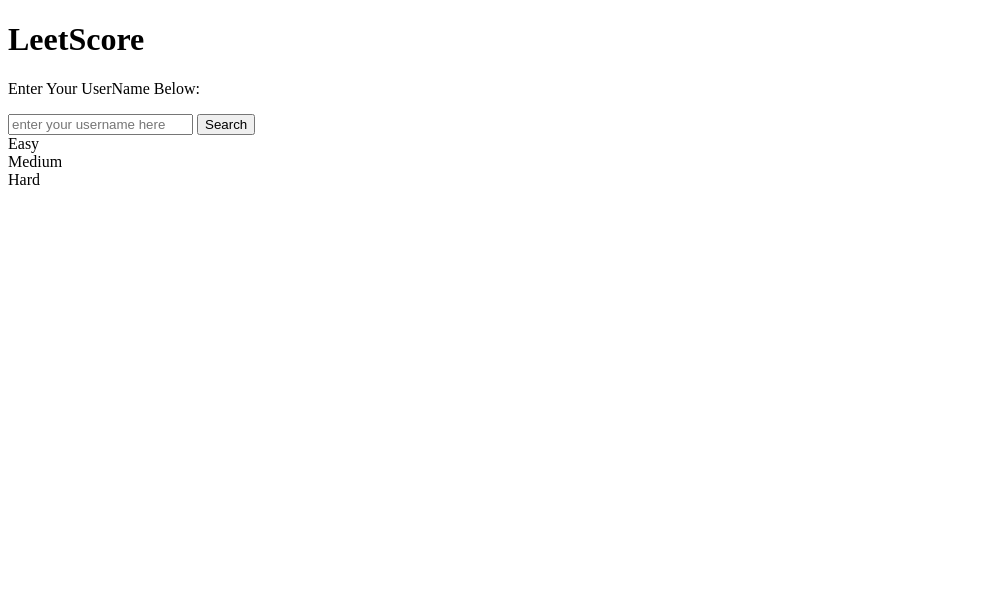
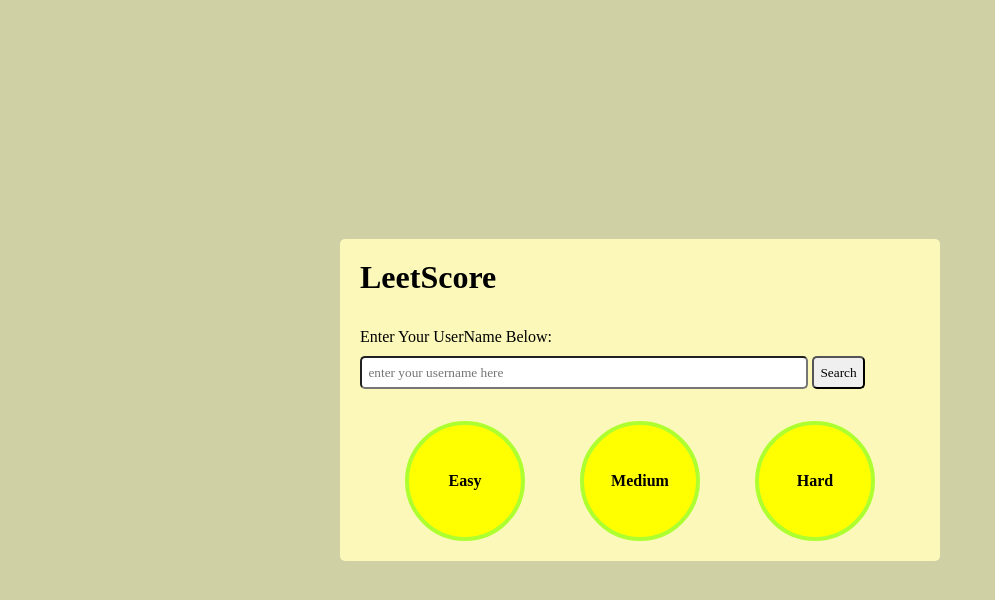
Before and after one commit to vatsaltyagi14/LeetScore, a plain HTML site: page index.html in a window 1280 px wide. Shown: the whole page, without its empty margins (0-995 px from the left). Drawn offline with Linux system fonts and the light colour scheme.

Commit message:
css changes

```diff
--- a/index.html
+++ b/index.html
@@ -26,21 +26,21 @@
         <div class="stats-container">
             <div class="progress">
 
-                <div class="progress_item">
+                <div class="progress_item circle">
                     <div class="easy-progress">
                         <span id = "easy-label"></span>
                         Easy
                     </div>
                 </div>
 
-                <div class="progress_item">
+                <div class="progress_item circle">
                     <div class="medium-progress">
                         <span id = "medium-label"></span>
                         Medium
                     </div>
                 </div>
 
-                <div class="progress_item">
+                <div class="progress_item circle">
                     <div class="Hard-progress">
                         <span id = "Hard-label"></span>
                         Hard
--- a/style.css
+++ b/style.css
@@ -0,0 +1,80 @@
+*{
+    margin:0;
+    padding:0;
+    box-sizing: border-box;
+    font-family: 'Times New Roman', Times, serif;
+}
+
+body{
+    background-color: rgb(208, 208, 165);
+    color: rgb(0, 0, 0);
+    height: 100vh;
+    display: flex;
+    justify-content: center;
+    align-items: center;
+}
+
+.container{
+    display: flex;
+    flex-direction: column;
+    gap: 2rem;
+    background-color: rgb(251, 248, 185);
+    padding: 20px;
+    border-radius: 5px;
+    max-width: 600px;
+    width: 50%;
+
+}
+
+.user-container{
+    display: flex;
+    flex-direction: column;
+    gap: 10px;
+    justify-content: start;
+}
+
+.user-user-inputcontainer{
+    display: flex;
+    justify-content: space-between;
+
+}
+
+#user-input{
+    width: 80%;
+    padding: 0.4rem;
+    border-radius: 5px;
+}
+
+#searchbutton{
+    padding: 0.4rem;
+    border-radius: 5px;
+
+}
+
+.circle{
+    width: 120px;
+    height: 120px;
+    border-radius: 50%;
+    border: 4px solid greenyellow;
+    position: relative;
+    display: flex;
+    align-items: center;
+    justify-content: center;
+    font-size: 16px;
+    columns: white;
+    font-weight: 700;
+    background: conic-gradient(#299f5d var(--progress-degree,0%),yellow 0%);
+}
+
+.circle span{
+    position: relative;
+    z-index: 2;
+}
+
+.progress{
+    display: flex;
+    flex-direction: row;
+    justify-content: space-evenly;
+    flex-wrap: wrap;
+    gap: 10px;
+}
```
